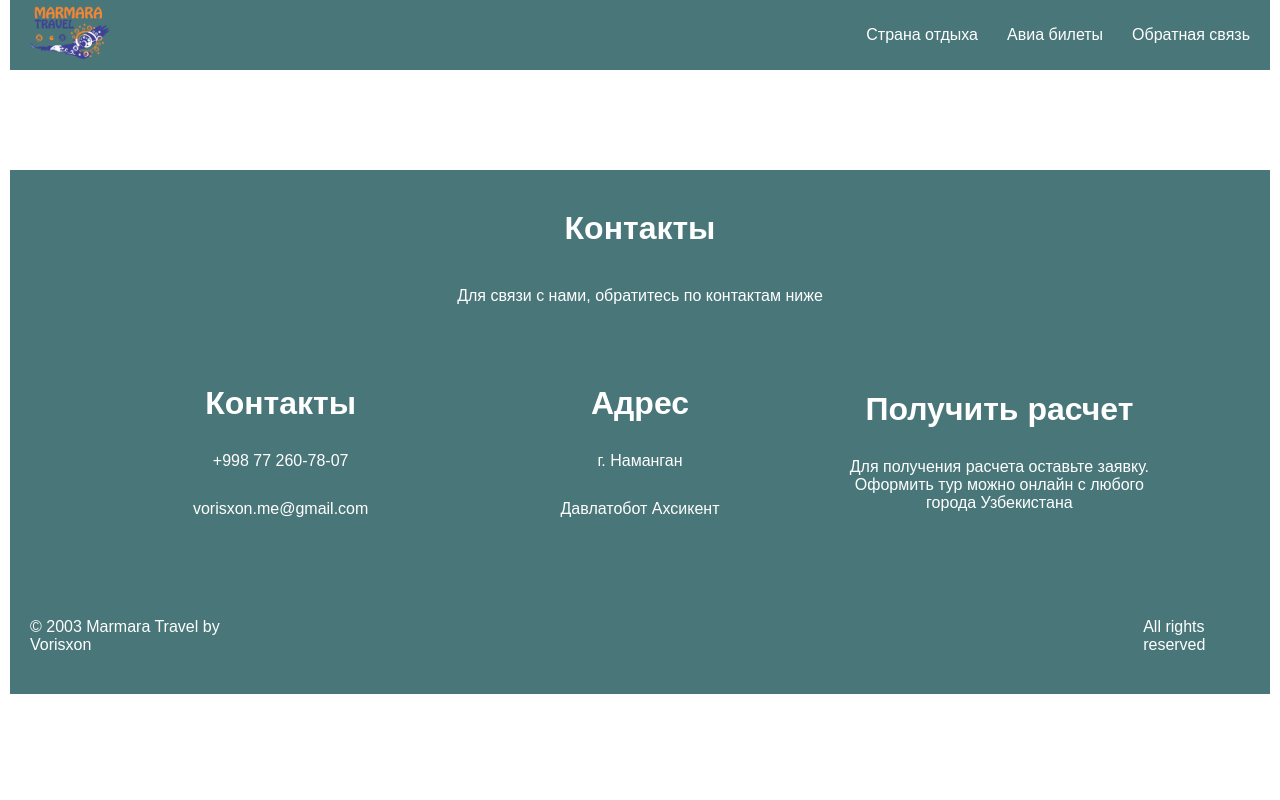
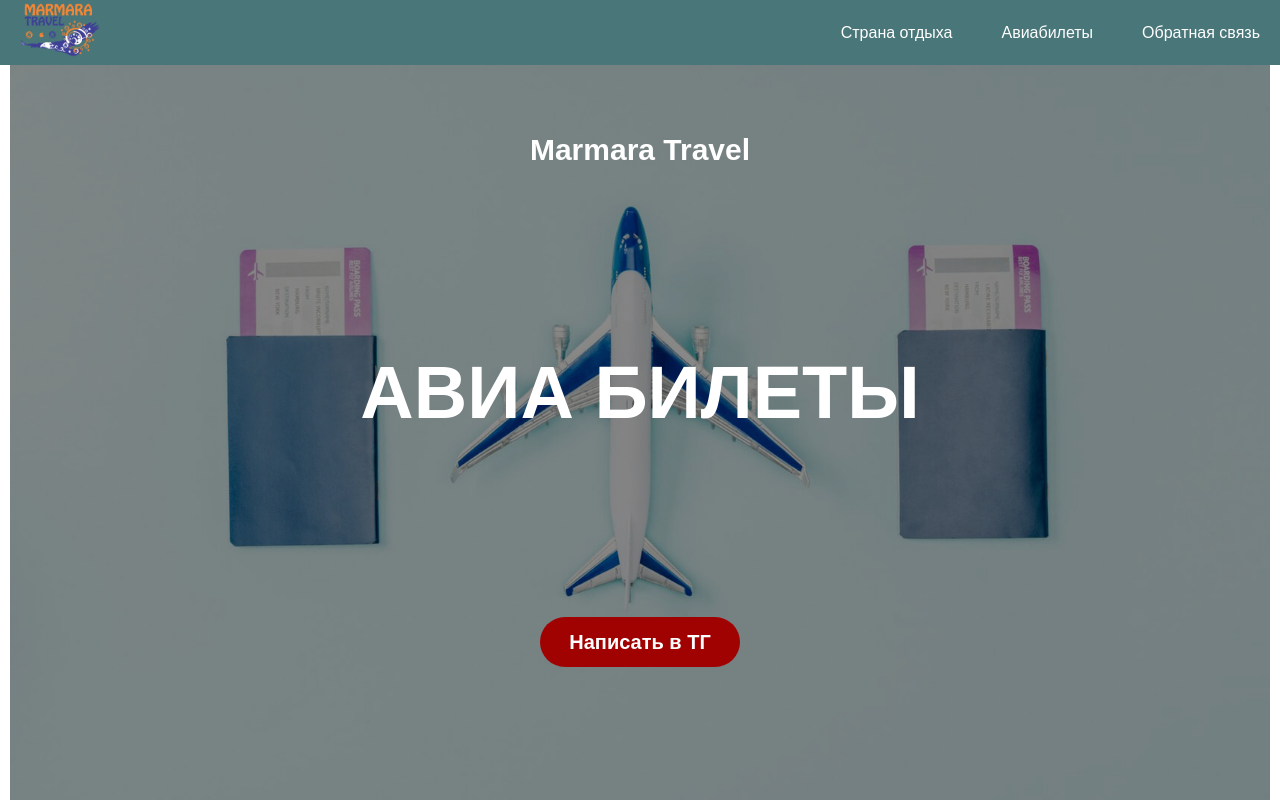
Before and after one commit to vorisxonsobirov/MarmaraTravel, a React (Create React App) app: page /tickets in a window 1280 px wide. Shown: the top 800 px of the page. Built offline with nearby package versions, Linux system fonts and the light colour scheme.

Commit message:
animation function

```diff
--- a/package.json
+++ b/package.json
@@ -7,8 +7,10 @@
     "@testing-library/react": "^13.4.0",
     "@testing-library/user-event": "^13.5.0",
     "antd": "^5.13.3",
+    "aos": "^2.3.4",
     "axios": "^1.4.0",
     "bootstrap": "^5.3.2",
+    "framer-motion": "^11.0.5",
     "react": "^18.2.0",
     "react-dom": "^18.2.0",
     "react-hook-form": "^7.45.4",
--- a/src/App.js
+++ b/src/App.js
@@ -21,7 +21,7 @@ function App() {
         <Route path='/' element={<Home/>}> </Route>
         <Route path='/relaxCountry' element={<RelaxCountry/>}></Route>
         <Route path='/relaxCountry/:id' element={<SingelPage/>}></Route>
-        <Route path='/tikkets' element={<Tikkets/>}></Route>
+        <Route path='/tickets' element={<Tikkets/>}></Route>
         <Route path='/contact' element={<Contact/>}></Route>
       </Routes>
       <Footer/>
--- a/src/components/home/Home.jsx
+++ b/src/components/home/Home.jsx
@@ -2,18 +2,45 @@ import React from 'react'
 import "../main.css"
 import { Link } from 'react-router-dom'
 import Contact from '../contact/Contact'
+import { motion } from 'framer-motion'
 
 const Home = () => {
+
     return (
         <>
             <div className="container">
                 <div className="home_page">
-                <p>МАРМАРА ТРЭВЕЛ</p>
-                <h1>Хватит мечтать - пора ОТДЫХАТЬ!</h1>
+
+                    <motion.p
+                        initial={{ opacity: 0, y: -150 }}
+                        animate={{ opacity: 1, y: 0 }}
+
+                    >Marmara Travel</motion.p>
+
+                    <motion.h1
+                        initial={{ opacity: 0, y: 150 }}
+                        animate={{ opacity: 1, y: 0 }}
+                    >Хватит мечтать - пора ОТДЫХАТЬ!</motion.h1>
+                     {motion}
                     <div className="btns_homePage">
-                   <Link to="/relaxCountry"><button>Поехали</button></Link>
-                   <a href="https://t.me/voris01"> <button>Написать в ТГ</button></a>
+                        <Link to="/relaxCountry">
+                            <motion.button
+                                initial={{ opacity: 0, x: -150 }}
+                                animate={{ opacity: 1, x: 0 }}
+                            >
+                                Поехали
+                            </motion.button>
+                        </Link>
+                        <motion.a href="https://t.me/voris01">
+                            <motion.button
+                                initial={{ opacity: 0, x: 150 }}
+                                animate={{ opacity: 1, x: 0 }}
+                            >
+                                Написать в ТГ
+                            </motion.button>
+                        </motion.a>
                     </div>
+
                 </div>
                 <div className="third_holder">
                     <p>ЗАЧЕМ ВЫБИРАТЬ MARMARA TRAVEL?</p>
@@ -46,7 +73,7 @@ const Home = () => {
 
 
                 <div className="input_holder">
-                <Contact/>
+                    <Contact />
                     {/* <div className="input_end">
                           <h1>Не определились со странойотдыха? Мы поможем!</h1>
                 <input name='user_email' type="email" placeholder='Почта' />
--- a/src/components/main.css
+++ b/src/components/main.css
@@ -10,17 +10,60 @@ a{
 .container{
     max-width: 1920px;
     width: 100%;
+    height: auto;
     margin: 0 auto;
     padding: 0 10px;
 }
-.navbar{
+
+/* navbar */
+
+
+.navbar {
     display: flex;
     justify-content: space-between;
+    position: fixed;
+    top: 0;
+    left: 0;
     align-items: center;
-    background: #497679;
-    height: 70px;
-    padding:  0 20px;
+    width: 100%;
+    height: 65px;
+    margin: 0 auto;
+    text-align: center;
+    padding: 10px 20px;
+    background-color: #497679; /* Начальный цвет навбара */
+    padding: 10px 20px;
+    transition: background-color 0.3s ease; /* Анимация перехода цвета */
+    z-index: 1000;
 }
+
+.links {
+    display: flex;
+}
+
+.links a {
+    color: white;
+    text-decoration: none;
+    margin-left: 20px;
+}
+
+/* Дополнительные стили для прозрачного навбара при скролле */
+.container.scrolled .navbar {
+    background-color: rgba(0, 0, 0, 0.2); /* Прозрачный цвет навбара при скролле вниз */
+}
+
+
+
+
+
+
+
+
+
+
+
+
+
+
 .links{
     display: flex;
     align-items: center;
@@ -28,9 +71,10 @@ a{
 }
 .links p{
     color: white;
+    transition: 0.4s;
 }
 .links p:hover{
-    border-bottom: 1px solid yellow;
+    transform: translateY(20deg);
     color: yellow;
 }
 
@@ -69,12 +113,14 @@ a{
     font-size: 30px;
     color: white;
     font-weight: 700;
+    transition: 1s;
 }
 .black_bg h1{
     color: white;
     font-weight: 700;
     font-size: 74px;
     width: 70%;
+    transition: 1s;
 }
 .black_bg{
     display: flex;
@@ -91,7 +137,7 @@ a{
     background-color: rgb(160, 2, 2);
     color: white;
     font-weight: 600;
-    transition: 0.2s all;
+    transition: 1s;
 }
 .btns_homePage button:hover{
     border: 2px solid rgb(160, 2, 2);
@@ -122,12 +168,14 @@ a{
     font-size: 30px;
     color: white;
     font-weight: 700;
+    transition: 1s;
 }
 .home_page h1{
     color: white;
     font-weight: 700;
     font-size: 74px;
     width: 70%;
+    transition: 1s;
 }
 .btns_homePage{
     display: flex;
@@ -144,7 +192,7 @@ a{
     background-color: rgb(160, 2, 2);
     color: white;
     font-weight: 600;
-    transition: 0.2s all;
+    transition: 1s;
 }
 .btns_homePage button:hover{
     border: 2px solid rgb(160, 2, 2);
@@ -300,10 +348,12 @@ input{
     display: flex;
     flex-direction: column;
     align-items: center;
-    justify-content: space-evenly;
+    justify-content: end;
     padding: 40px 20px;
     background-color: #497679;
     margin-top: 100px;
+    height: auto;
+    width: 100%;
     color: white;
 }
 .contact_footer{
@@ -354,6 +404,7 @@ input{
     height: 440px;
     transition: 0.3s all;
     z-index: 1;
+    margin-top:50px;
 }
 .card_relax:hover{
     transform: scale(1.1);
@@ -392,7 +443,6 @@ input{
     color: #497679;
     font-size: 18px;
     cursor: pointer;
-    transition: 0.3s all;
 }
 .position_txt button:hover{
     background-color: #497679;
@@ -621,6 +671,7 @@ input{
     }
     .black_bg p{
         font-size: 18px;
+
     }
     .black_bg h1{
         font-size: 22px;
--- a/src/components/navbar/Navbar.jsx
+++ b/src/components/navbar/Navbar.jsx
@@ -1,24 +1,66 @@
-import React from 'react'
-import "../main.css"
-import logo from "../../assets/Link.png"
-import { Link } from 'react-router-dom'
+import React, { useState, useEffect } from 'react';
+import { Link } from 'react-router-dom';
+import logo from "../../assets/Link.png";
+import "../main.css";
+import { motion } from 'framer-motion'
+
 
 const Navbar = () => {
+    const [isScrolled, setIsScrolled] = useState(false);
+
+    useEffect(() => {
+        const handleScroll = () => {
+            const scrollTop = window.pageYOffset;
+            setIsScrolled(scrollTop > 0);
+        };
+
+        window.addEventListener('scroll', handleScroll);
+
+        return () => {
+            window.removeEventListener('scroll', handleScroll);
+        };
+    }, []);
+
     return (
-        <>
-            <div className="container">
-                <div className="navbar">
-                    <Link to="/"><img src={logo} alt="" /></Link>
-                    <div className="links">
-                        <Link to="/relaxCountry"><p>Страна отдыха</p></Link>
-                        <Link to="/tikkets"><p>Авиа билеты</p></Link>
-                        {/* <Link><p>Корзинка</p></Link> */}
-                        <Link to="/contact"><p>Обратная связь</p></Link>
-                    </div>
+        <div className={`container ${isScrolled ? 'scrolled' : ''}`}>
+            <div className="navbar">
+                <Link to="/"><motion.img
+                  initial={{ opacity: 0, y: 50 }}
+                  animate={{ opacity: 1, y: 0 }}
+                src={logo} alt="" /></Link>
+                 {motion}
+
+                <div className="links">
+                    <Link to="/relaxCountry">
+                        <motion.p
+                        initial={{ opacity: 0, y: 50 }}
+                        animate={{ opacity: 1, y: 0 }}
+                        >
+                            Страна отдыха
+                        </motion.p>
+                    </Link>
+                    <Link to="/tickets">
+                        <motion.p
+                            initial={{ opacity: 0, y: -50 }}
+                            animate={{ opacity: 1, y: 0 }}
+                        >
+                            Авиабилеты
+                        </motion.p>
+                    </Link>
+                    <Link to="/contact">
+                        <motion.p
+                            initial={{ opacity: 0, x: 150 }}
+                            animate={{ opacity: 1, x: 0 }}
+                        >
+                            Обратная связь
+                        </motion.p>
+                    </Link>
                 </div>
+
             </div>
-        </>
-    )
-}
+        </div>
 
-export default Navbar
+    );
+};
+
+export default Navbar;
--- a/src/components/relaxCountry/RelaxCountry.jsx
+++ b/src/components/relaxCountry/RelaxCountry.jsx
@@ -2,6 +2,7 @@ import React from 'react';
 import { Link } from 'react-router-dom';
 import data from '../Data';
 import '../main.css';
+import {motion} from "framer-motion"
 
 const RelaxCountry = () => {
   return (
@@ -9,10 +10,17 @@ const RelaxCountry = () => {
       <div className="container">
              <div className="maldivas">
                <div className="black_bg">
-                <p>МАРМАРА ТРЭВЕЛ</p>
-                <h1>Cтраны для отдыха</h1>
+                <motion.p
+                     initial={{ opacity: 0, y: -150 }}
+                     animate={{ opacity: 1, y: 0 }}
+                >Marmara Travel</motion.p>
+                <motion.h1
+                   initial={{ opacity: 0, y: 150 }}
+                   animate={{ opacity: 1, y: 0 }}
+                >Cтраны для отдыха</motion.h1>
                 <div className="btns_homePage">
-                   <a href="https://t.me/voris01"> <button>Написать в ТГ</button></a>
+                   <a href="https://t.me/voris01"> <motion.button    initial={{ opacity: 0, x: -150 }}
+                                animate={{ opacity: 1, x: 0 }} >Написать в ТГ</motion.button></a>
                 </div>
             </div>
         </div>
--- a/src/components/tikkets/Tikkets.jsx
+++ b/src/components/tikkets/Tikkets.jsx
@@ -1,11 +1,14 @@
 import React, { useState } from 'react';
 import "../main.css";
 import { Link } from 'react-router-dom';
+import {motion} from "framer-motion"
 
 const Tikkets = () => {
   const [adultsCount, setAdultsCount] = useState(1);
   const [childrenCount, setChildrenCount] = useState(0);
   const [isChecked, setIsChecked] = useState(false);
+  const [businessClassChecked, setBusinessClassChecked] = useState(false);
+  const [economyClassChecked, setEconomyClassChecked] = useState(false);
 
   const handleIncrement = (type) => {
     if (type === 'adults') {
@@ -28,10 +31,19 @@ const Tikkets = () => {
       <div className="container">
         <div className="plane">
           <div className="black_bg">
-            <p>МАРМАРА ТРЭВЕЛ</p>
-            <h1>АВИА БИЛЕТЫ</h1>
+            <motion.p
+                initial={{ opacity: 0, y: -150 }}
+                animate={{ opacity: 1, y: 0 }}
+            >Marmara Travel</motion.p>
+            <motion.h1
+                initial={{ opacity: 0, y: 150 }}
+                animate={{ opacity: 1, y: 0 }}
+            >АВИА БИЛЕТЫ</motion.h1>
             <div className="btns_homePage">
-              <a href="https://t.me/voris01"><button>Написать в ТГ</button></a>
+              <a href="https://t.me/voris01"><motion.button
+               initial={{ opacity: 0, x: -150 }}
+               animate={{ opacity: 1, x: 0 }}
+              >Написать в ТГ</motion.button></a>
             </div>
           </div>
         </div>
@@ -63,13 +75,21 @@ const Tikkets = () => {
           </div>
           <div className="inp_tickets">
             <p>Багаж?</p>
-            <input type="checkbox" checked={isChecked} onChange={() => setIsChecked(!isChecked)} />
+            <label>
+              Багаж
+              <input type="checkbox" checked={isChecked} onChange={() => setIsChecked(!isChecked)} />
+            </label>
           </div>
-          {/* Остальные поля инпутов... */}
           <div className="inp_tickets">
             <p>Класс</p>
-            <input type="checkbox" />
-            <input type="checkbox" />
+            <label>
+              Бизнес класс
+              <input type="checkbox" checked={businessClassChecked} onChange={() => setBusinessClassChecked(!businessClassChecked)} />
+            </label>
+            <label>
+              Эконом класс
+              <input type="checkbox" checked={economyClassChecked} onChange={() => setEconomyClassChecked(!economyClassChecked)} />
+            </label>
           </div>
           <div className="inp_tickets">
             <p>Ваше имя</p>
```
Also changed, not shown: 1 other file (tests, documents, lock files or other folders). Lines whose indentation alone changed are shown as unchanged.
